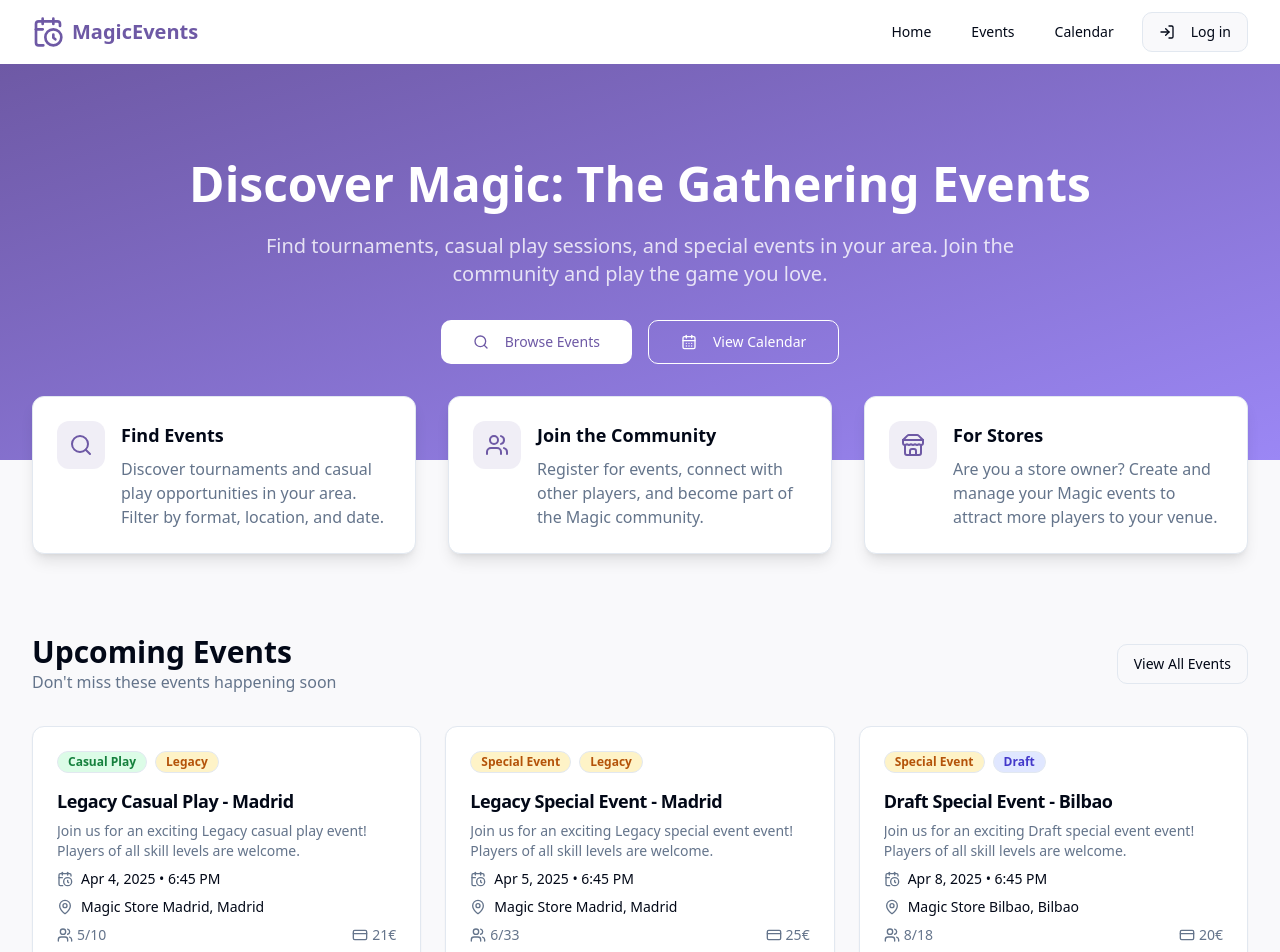
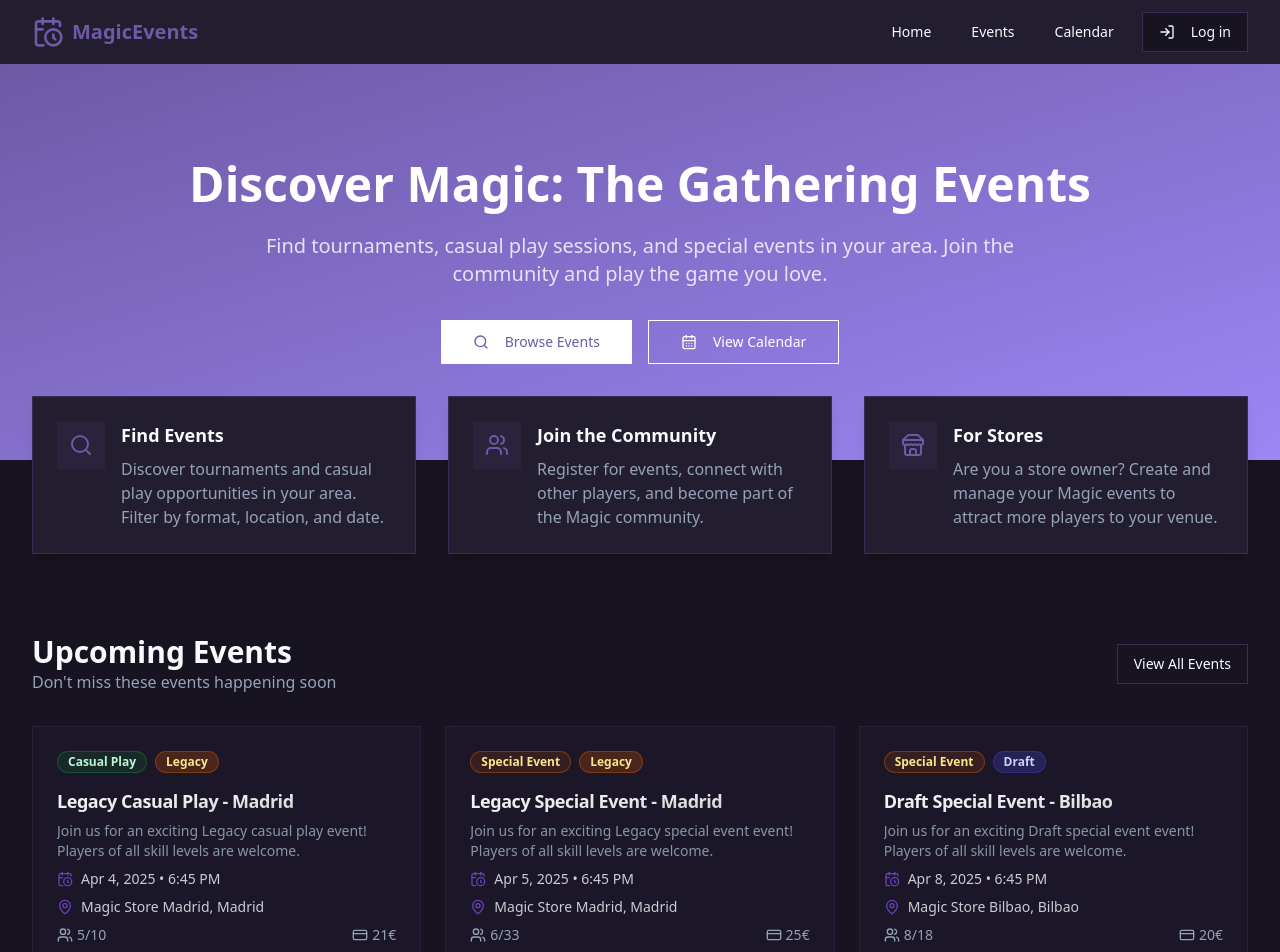
Before and after one commit to Dharnon/card-event-nexus, a React (Vite) app: page / in a window 1280 px wide. Shown: the top 952 px of the page. Built offline with nearby package versions, Linux system fonts and the light colour scheme.

Commit message:
Fix: Apply dark mode and improve UI
- Apply dark mode as the default theme.
- Improve the overall UI for better user experience.

```diff
--- a/src/App.tsx
+++ b/src/App.tsx
@@ -6,6 +6,7 @@ import { QueryClient, QueryClientProvider } from "@tanstack/react-query";
 import { BrowserRouter, Routes, Route } from "react-router-dom";
 import { AuthProvider } from "@/context/AuthContext";
 import { EventProvider } from "@/context/EventContext";
+import { useEffect } from "react";
 import HomePage from "./pages/HomePage";
 import EventsPage from "./pages/EventsPage";
 import CalendarPage from "./pages/CalendarPage";
@@ -17,7 +18,13 @@ import NotFound from "./pages/NotFound";
 
 const queryClient = new QueryClient();
 
-const App = () => (
+const App = () => {
+  // Set dark mode as default
+  useEffect(() => {
+    document.documentElement.classList.add('dark');
+  }, []);
+
+  return (
     <QueryClientProvider client={queryClient}>
       <AuthProvider>
         <EventProvider>
@@ -41,5 +48,6 @@ const App = () => (
       </AuthProvider>
     </QueryClientProvider>
   );
+}
 
 export default App;
--- a/src/components/EventCard.tsx
+++ b/src/components/EventCard.tsx
@@ -1,30 +1,30 @@
 
 import * as dateFns from 'date-fns';
-import { CalendarClock, MapPin, Users, CreditCard } from 'lucide-react';
+import { CalendarClock, MapPin, Users, CreditCard, Star } from 'lucide-react';
 import { Link } from 'react-router-dom';
 import { Badge } from '@/components/ui/badge';
 import { Card, CardContent, CardDescription, CardFooter, CardHeader, CardTitle } from '@/components/ui/card';
 import { Event, EventFormat } from '@/types';
 
 const formatColors: Record<EventFormat, string> = {
-  'Standard': 'bg-blue-100 text-blue-700',
-  'Modern': 'bg-purple-100 text-purple-700',
-  'Legacy': 'bg-amber-100 text-amber-700',
-  'Commander': 'bg-green-100 text-green-700',
-  'Pioneer': 'bg-red-100 text-red-700',
-  'Vintage': 'bg-gray-100 text-gray-700',
-  'Draft': 'bg-indigo-100 text-indigo-700',
-  'Sealed': 'bg-emerald-100 text-emerald-700',
-  'Prerelease': 'bg-yellow-100 text-yellow-700',
-  'Other': 'bg-slate-100 text-slate-700'
+  'Standard': 'bg-blue-900/50 text-blue-200 border-blue-700/50',
+  'Modern': 'bg-purple-900/50 text-purple-200 border-purple-700/50',
+  'Legacy': 'bg-amber-900/50 text-amber-200 border-amber-700/50',
+  'Commander': 'bg-green-900/50 text-green-200 border-green-700/50',
+  'Pioneer': 'bg-red-900/50 text-red-200 border-red-700/50',
+  'Vintage': 'bg-gray-900/50 text-gray-200 border-gray-700/50',
+  'Draft': 'bg-indigo-900/50 text-indigo-200 border-indigo-700/50',
+  'Sealed': 'bg-emerald-900/50 text-emerald-200 border-emerald-700/50',
+  'Prerelease': 'bg-yellow-900/50 text-yellow-200 border-yellow-700/50',
+  'Other': 'bg-slate-900/50 text-slate-200 border-slate-700/50'
 };
 
 const typeColors: Record<string, string> = {
-  'Tournament': 'bg-magic-purple/10 text-magic-purple border-magic-purple/30',
-  'Casual Play': 'bg-green-100 text-green-700',
-  'Championship': 'bg-red-100 text-red-700',
-  'League': 'bg-blue-100 text-blue-700',
-  'Special Event': 'bg-amber-100 text-amber-700'
+  'Tournament': 'bg-magic-purple/20 text-magic-lightPurple border-magic-purple/50',
+  'Casual Play': 'bg-green-900/30 text-green-200 border-green-700/50',
+  'Championship': 'bg-red-900/30 text-red-200 border-red-700/50',
+  'League': 'bg-blue-900/30 text-blue-200 border-blue-700/50',
+  'Special Event': 'bg-amber-900/30 text-amber-200 border-amber-700/50'
 };
 
 interface EventCardProps {
@@ -39,8 +39,15 @@ const EventCard = ({ event, className = '' }: EventCardProps) => {
 
   return (
     <Link to={`/events/${event.id}`}>
-      <Card className={`magic-card magic-card-hover h-full ${className}`}>
-        <CardHeader className="pb-2">
+      <Card className={`magic-card magic-card-hover h-full ${className} border-border/50 bg-card/50 backdrop-blur-sm`}>
+        <CardHeader className="pb-2 relative">
+          {event.featured && (
+            <div className="absolute -top-1 -right-1">
+              <Badge variant="default" className="bg-amber-600 text-white">
+                <Star className="h-3 w-3 mr-1 fill-current" /> Featured
+              </Badge>
+            </div>
+          )}
           <div className="flex flex-wrap gap-2 mb-2">
             <Badge variant="outline" className={typeColors[event.type] || ''}>
               {event.type}
@@ -49,18 +56,18 @@ const EventCard = ({ event, className = '' }: EventCardProps) => {
               {event.format}
             </Badge>
           </div>
-          <CardTitle className="text-lg line-clamp-1">{event.title}</CardTitle>
-          <CardDescription className="line-clamp-2">{event.description}</CardDescription>
+          <CardTitle className="text-lg line-clamp-1 text-gradient font-bold">{event.title}</CardTitle>
+          <CardDescription className="line-clamp-2 text-muted-foreground/90">{event.description}</CardDescription>
         </CardHeader>
         <CardContent className="pb-2">
           <div className="space-y-2 text-sm">
             <div className="flex items-start">
-              <CalendarClock className="h-4 w-4 mr-2 mt-0.5 text-muted-foreground" />
-              <span>{formatDate(event.startDate)}</span>
+              <CalendarClock className="h-4 w-4 mr-2 mt-0.5 text-primary" />
+              <span className="text-foreground/80">{formatDate(event.startDate)}</span>
             </div>
             <div className="flex items-start">
-              <MapPin className="h-4 w-4 mr-2 mt-0.5 text-muted-foreground" />
-              <span className="line-clamp-1">{event.location.name}, {event.location.city}</span>
+              <MapPin className="h-4 w-4 mr-2 mt-0.5 text-primary" />
+              <span className="line-clamp-1 text-foreground/80">{event.location.name}, {event.location.city}</span>
             </div>
           </div>
         </CardContent>
--- a/src/index.css
+++ b/src/index.css
@@ -5,6 +5,36 @@
 
 @layer base {
   :root {
+    --background: 260 25% 10%;
+    --foreground: 210 40% 98%;
+
+    --card: 260 25% 15%;
+    --card-foreground: 210 40% 98%;
+
+    --popover: 260 25% 15%;
+    --popover-foreground: 210 40% 98%;
+
+    --primary: 260 50% 50%;
+    --primary-foreground: 0 0% 100%;
+
+    --secondary: 260 30% 25%;
+    --secondary-foreground: 210 40% 98%;
+
+    --muted: 217.2 32.6% 17.5%;
+    --muted-foreground: 215 20.2% 65.1%;
+
+    --accent: 252 80% 65%;
+    --accent-foreground: 0 0% 100%;
+
+    --destructive: 0 62.8% 30.6%;
+    --destructive-foreground: 210 40% 98%;
+
+    --border: 260 30% 25%;
+    --input: 260 30% 25%;
+    --ring: 250 50% 60%;
+  }
+
+  .light {
     --background: 260 25% 98%;
     --foreground: 222.2 84% 4.9%;
 
@@ -35,58 +65,36 @@
 
     --radius: 0.75rem;
   }
-
-  .dark {
-    --background: 260 25% 10%;
-    --foreground: 210 40% 98%;
-
-    --card: 260 25% 15%;
-    --card-foreground: 210 40% 98%;
-
-    --popover: 260 25% 15%;
-    --popover-foreground: 210 40% 98%;
-
-    --primary: 260 50% 50%;
-    --primary-foreground: 0 0% 100%;
-
-    --secondary: 260 30% 25%;
-    --secondary-foreground: 210 40% 98%;
-
-    --muted: 217.2 32.6% 17.5%;
-    --muted-foreground: 215 20.2% 65.1%;
-
-    --accent: 252 80% 65%;
-    --accent-foreground: 0 0% 100%;
-
-    --destructive: 0 62.8% 30.6%;
-    --destructive-foreground: 210 40% 98%;
-
-    --border: 260 30% 25%;
-    --input: 260 30% 25%;
-    --ring: 250 50% 60%;
-  }
 }
 
 @layer base {
   * {
-    @apply border-border;
+    @apply border-border selection:bg-primary/10 selection:text-primary;
   }
 
   body {
-    @apply bg-background text-foreground;
+    @apply bg-background text-foreground antialiased;
   }
 }
 
 @layer components {
   .magic-card {
-    @apply relative overflow-hidden rounded-lg border bg-card text-card-foreground shadow transition-all hover:shadow-md;
+    @apply relative overflow-hidden rounded-lg border bg-card text-card-foreground shadow-md transition-all;
   }
 
   .magic-card-hover {
-    @apply hover:-translate-y-1 hover:shadow-lg transition-all duration-300;
+    @apply hover:-translate-y-1 hover:shadow-xl transition-all duration-300;
   }
 
   .magic-gradient-bg {
     @apply bg-gradient-to-br from-magic-purple to-magic-lightPurple;
   }
+
+  .glass-morphism {
+    @apply backdrop-blur-xl bg-black/20 border border-white/10 shadow-lg;
+  }
+
+  .text-gradient {
+    @apply bg-gradient-to-br from-white via-white/90 to-white/70 bg-clip-text text-transparent;
+  }
 }
```
Also changed, not shown: src/components/EventFilters.tsx (+83 -26 lines). Lines whose indentation alone changed are shown as unchanged.
